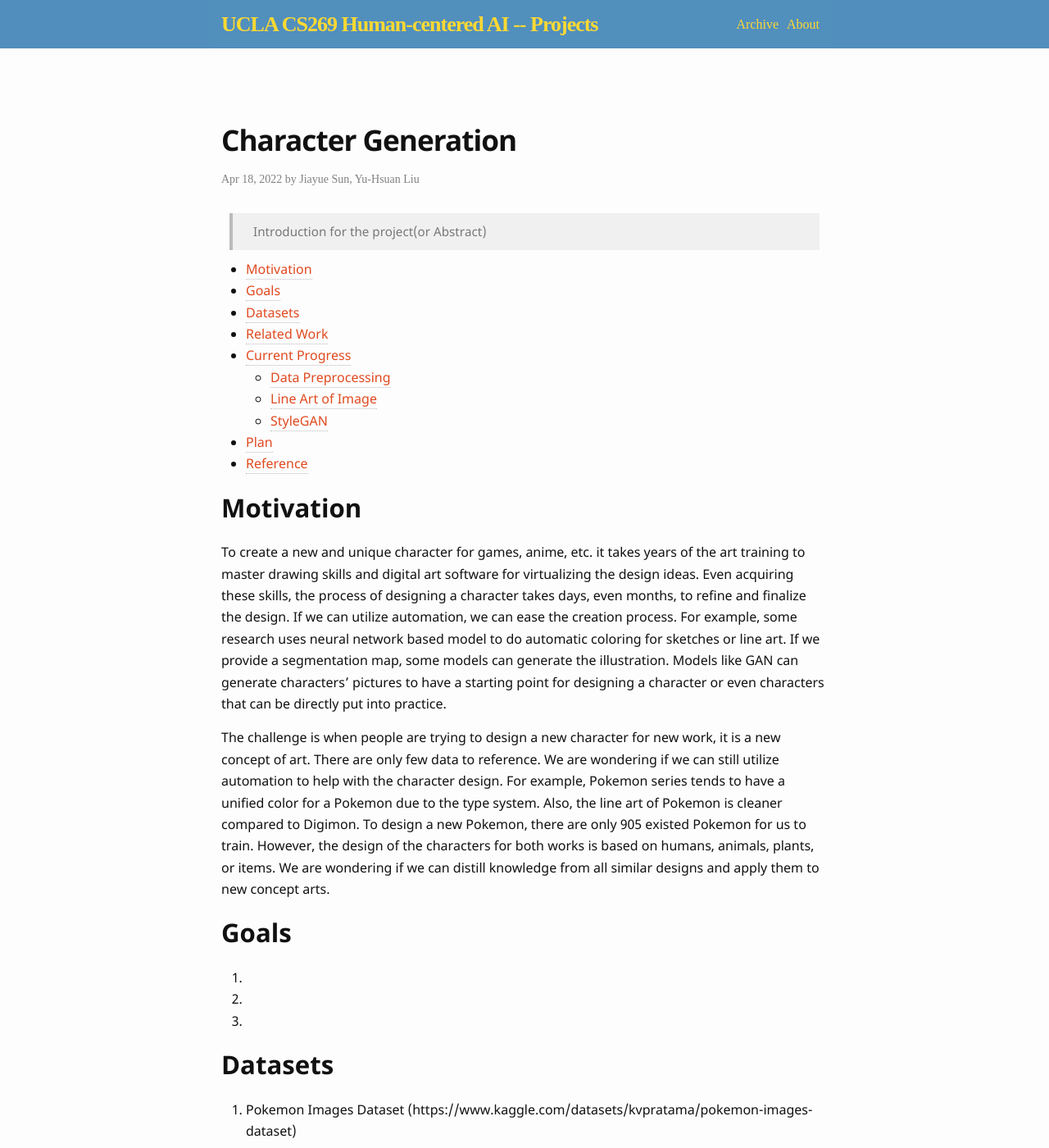
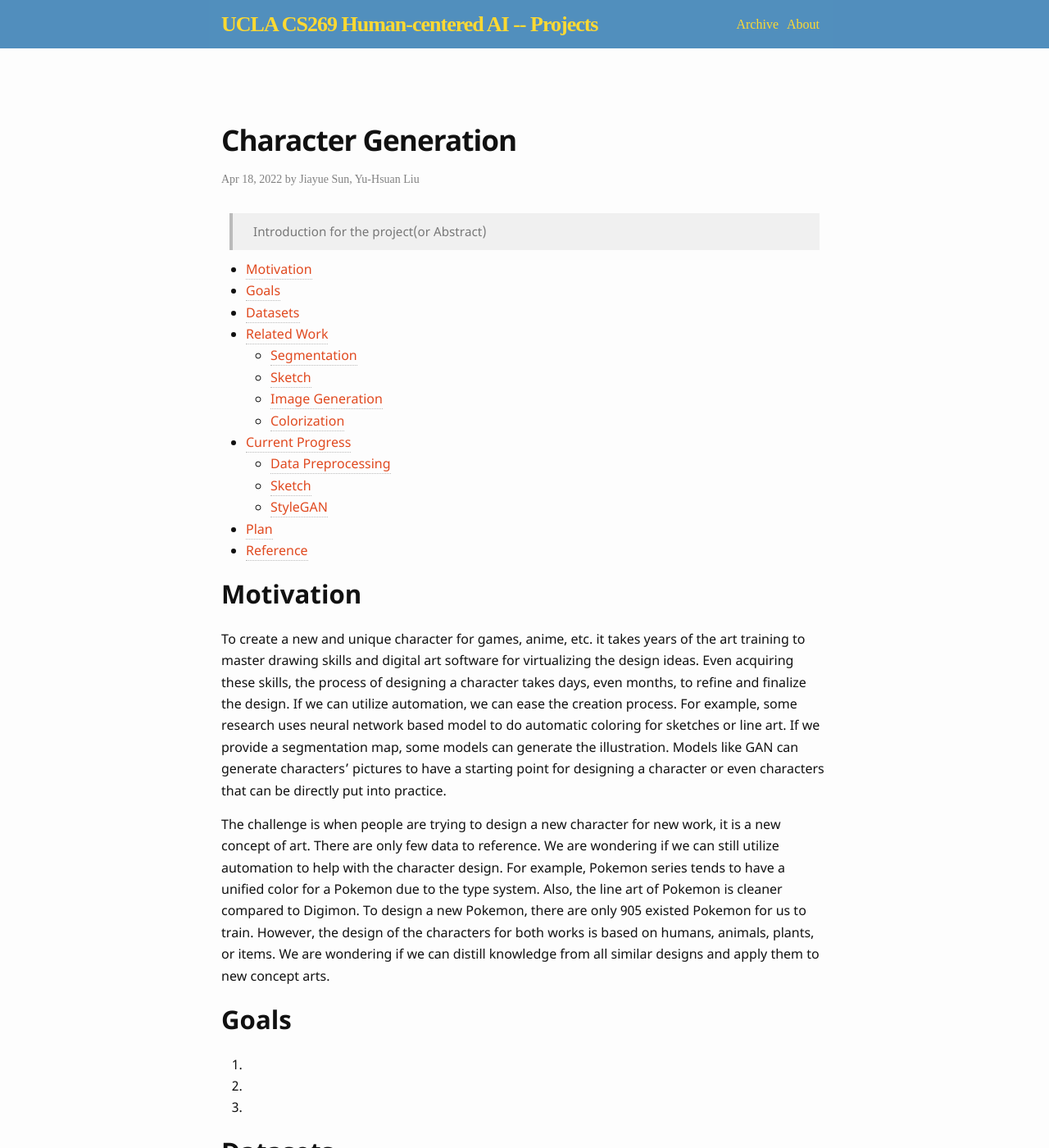
Before and after one commit to UCLAdeepvision/CS269-projects-2022spring, a Jekyll site: the page built from _posts/2022-04-18-team16-CharacterGeneration.md, in a window 1280 px wide and 1400 px high. Shown: the whole window at 82% size. Built offline with Jekyll 4.4.1, drawn with Linux system fonts in a browser that asks for light colours; some web fonts are replaced; comment, search, counter and statistics services are not loaded; some of the changed text lies outside the part shown.

Commit message:
Update 2022-04-18-team16-CharacterGeneration.md

```diff
--- a/_posts/2022-04-18-team16-CharacterGeneration.md
+++ b/_posts/2022-04-18-team16-CharacterGeneration.md
@@ -31,18 +31,29 @@ The challenge is when people are trying to design a new character for new work,
 2.
 
 ## Related Work
+### Segmentation
+
+
+### Sketch
+
+
+### Image Generation
+
+
+
+
+### Colorization
 
 
 
 
 
 ## Current Progress
-
 ### Data Preprocessing
 We are working on combining the images from different dataset. We have to unify the size of the image and the format of the image among different datasets.
 
 
-### Line Art of Image
+### Sketch
 We have successfully run HED [1] to extract line art from the Pokemon image.
 
 (Add images later on)
```
